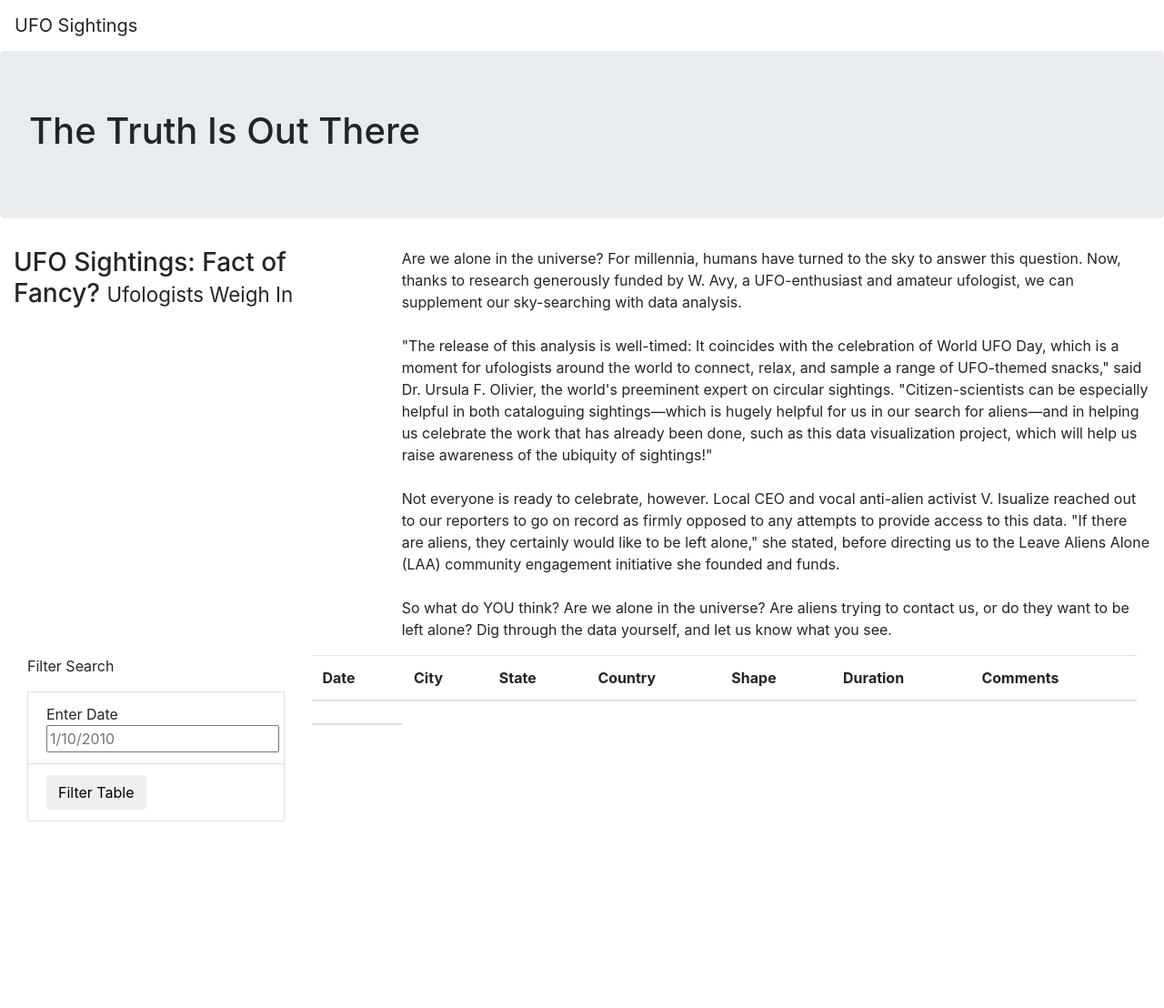
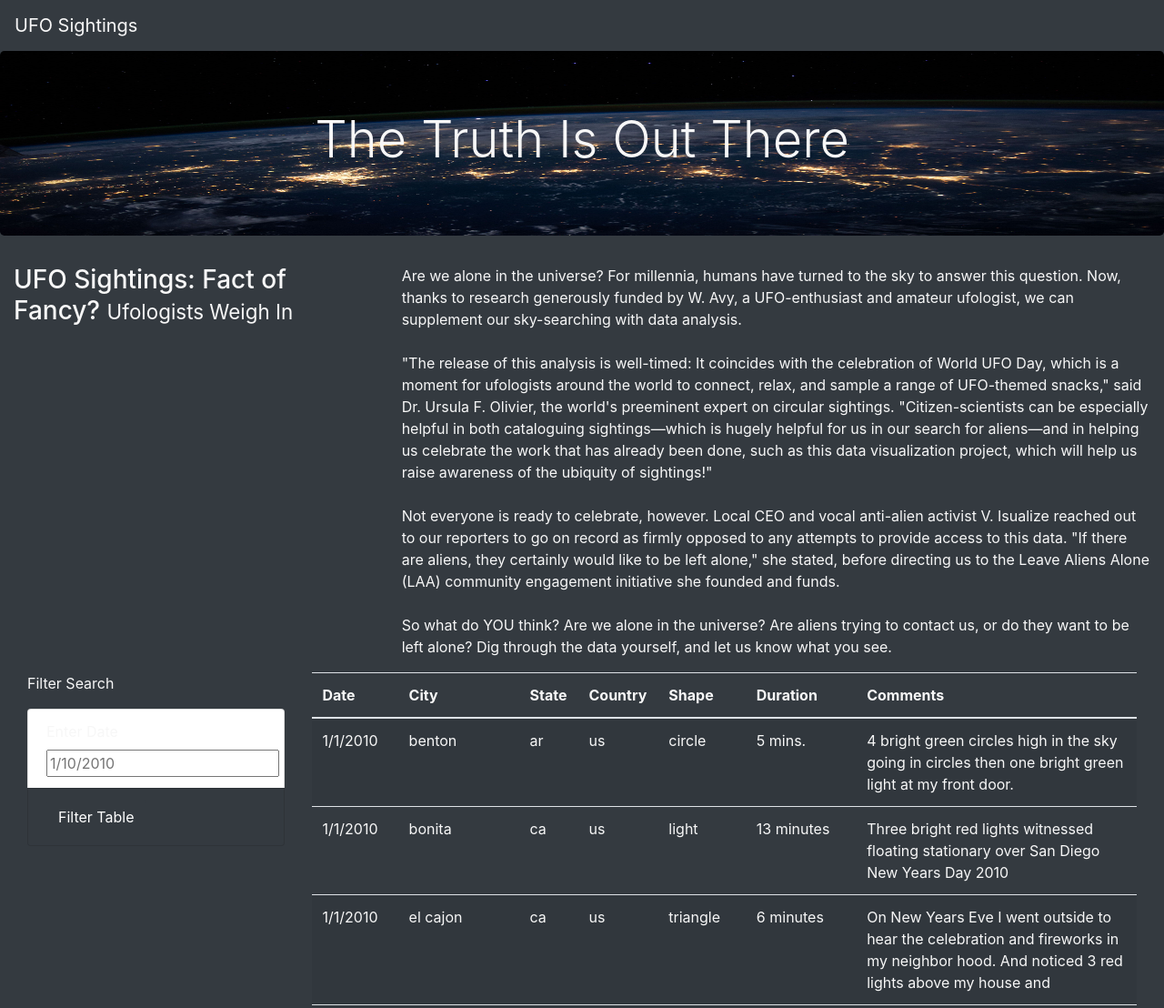
Before and after one commit to agnieszka-web/UFOs, a plain HTML site: page index.html in a window 1280 px wide. Shown: the top 1108 px of the page at 91% size. Before the commit the page ends 903 px from the top, so only its background shows below. Drawn offline with nearby package versions, Linux system fonts and the light colour scheme.

Commit message:
adding finished module11 files

```diff
--- a/index.html
+++ b/index.html
@@ -15,21 +15,22 @@
     <link rel="stylesheet" href="static/css/style.css">
 </head>
 
-<body>
+<body class="bg-dark">
 
     <div class="wrapper">
-        <nav class="navbar navbar-expend-lg">
+        <!--Navbar-->
+        <nav class="navbar navbar-dark bg-dark navbar-expend-lg">
             <a class="navbar-brand" herf="index.html">UFO Sightings</a>
         </nav>
-    </div>
+    <!--Jumbotron-->
 
     <div class="jumbotron">
-        <h1>The Truth Is Out There</h1>
+        <h1 class="display-4">The Truth Is Out There</h1>
     </div>
-
+    <!--Title, paragraph-->
     <div class="container-fluid">
         <div class="row">
-            <div class="col-md-4">
+            <div class="col-md-4" >
                 <h3>UFO Sightings: Fact of Fancy? <small>Ufologists Weigh In</small></h3>
             </div>
             <div class="col-md-8">
@@ -38,30 +39,30 @@
                 </p>
         </div>
     </div>
-
+    <!--filter-->
     <div class="container-fluid">
         <div class="row">
             <div class="col-md-3">
-                <form>
+                <form class="bd-dark">
                     <p>Filter Search</p>
-                </form>
+
                         <ul class="list-group">
 
-    </ul>
-    <li class="list-group-item">
-        <lable for="date">Enter Date</lable>
+                            <li class="list-group-item bd-dark">
+                                <label for="date">Enter Date</label>
                                 <input type="text" placeholder="1/10/2010" id="datetime" />
                             </li>
-    <li class="list-group-item">
-        <button id="filter-btn" type="button" class="btn btn-default">Filter Table</button>
+                            <li class="list-group-item bg-dark">
+                        <button id="filter-btn" type="button" class="btn btn-dark">Filter Table</button>
         </li>
+    </ul>
+    </form>
+    </div>
 
-
-
-            </div>
+        <!--Table-->
         <div class="col-md-9">
             <table class="table table-striped">
-                <thead>
+                <thead><tr>
                     <th>Date</th>
                     <th>City</th>
                     <th>State</th>
@@ -69,15 +70,18 @@
                     <th>Shape</th>
                     <th>Duration</th>
                     <th>Comments</th>
-                  <tr>
-                    <th></th>
+
                   </tr>
                 </thead>
                 <tbody></tbody>
               </table>
-
+    </div>
+    </div>
     </div>
 
+    <script src="https://cdnjs.cloudflare.com/ajax/libs/d3/4.11.0/d3.js" charset="utf-8"></script>
+    <script src="static/js/data.js"></script>
+    <script src="static/js/app.js"></script>
 
 
 </body>
--- a/static/css/style.css
+++ b/static/css/style.css
@@ -0,0 +1,9 @@
+body {
+
+    color: #f7f7f7;
+  }
+.jumbotron {
+    background-image: url("../images/nasa.jpg");
+    background-size: 100% 100%;
+    text-align: center;
+}
--- /dev/null
+++ b/static/js/app.js
@@ -0,0 +1,50 @@
+// import the data from data.js
+const tableData = data;
+//Reference the HTML table using d3
+var tbody = d3.select("tbody");
+
+function buildTable(data) {
+    // First, clear out any existing data
+    tbody.html("");
+
+    // Next, loop through each object in the data
+    // and append a row and cells for each value in the row
+    data.forEach((dataRow) => {
+      // Append a row to the table body
+      let row = tbody.append("tr");
+
+      // Loop through each field in the dataRow and add
+      // each value as a table cell (td)
+      Object.values(dataRow).forEach((val) => {
+        let cell = row.append("td");
+        cell.text(val);
+        }
+      );
+    });
+  }
+
+  function handleClick() {
+    console.log("I ran the function")
+    // Grab the datetime value from the filter
+    let date = d3.select("#datetime").property("value");
+    let filteredData = tableData;
+
+     // Check to see if a date was entered and filter the
+    // data using that date.
+    if (date) {
+      // Apply `filter` to the table data to only keep the
+      // rows where the `datetime` value matches the filter value
+      filteredData = filteredData.filter(row => row.datetime === date);
+    }
+
+     // Rebuild the table using the filtered data
+    // @NOTE: If no date was entered, then filteredData will
+    // just be the original tableData.
+    buildTable(filteredData);
+  }
+
+  // Attach an event to listen for the form button
+  d3.selectAll("#filter-btn").on("click", handleClick);
+
+  // Build the table when the page loads
+  buildTable(tableData);
```
Also changed, not shown: app.js (deleted, +0 -49 lines), static/images/nasa.jpg (added), static/js/data.js (renamed from data.js). Lines whose indentation alone changed are shown as unchanged.
